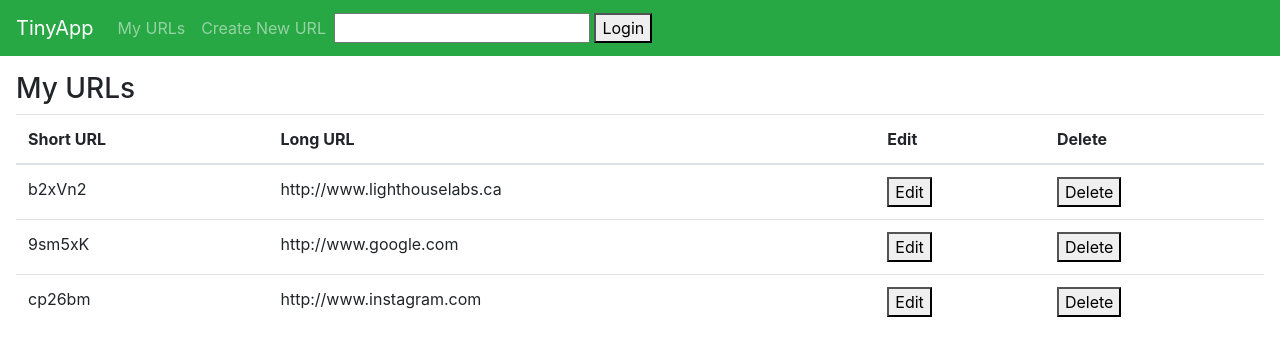
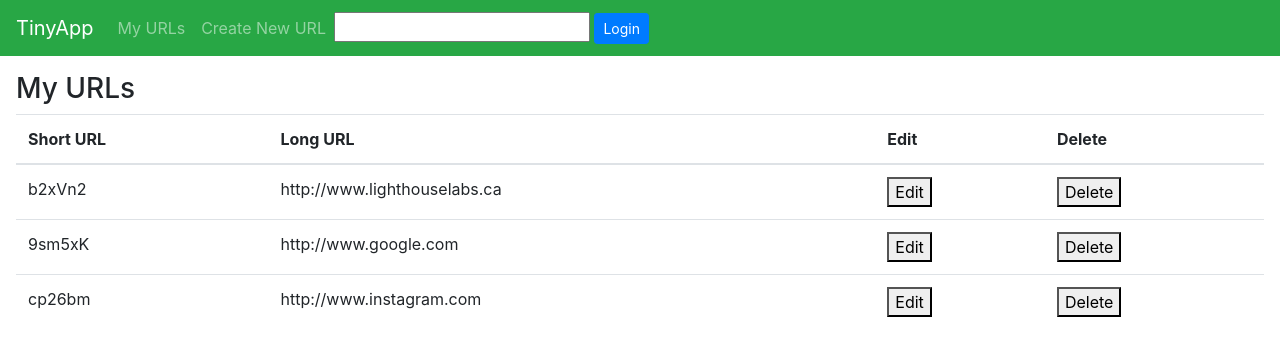
Before and after one commit to ChaiUrs/tinyapp, a Node server app: page /urls in a window 1280 px wide. Shown: the top 356 px of the page. Run offline with Node 20, Linux system fonts and the light colour scheme; some libraries are stand-ins or nearby versions.

Commit message:
Added logout button and clear cookie functions

```diff
--- a/views/partials/_header.ejs
+++ b/views/partials/_header.ejs
@@ -2,8 +2,10 @@
 <header>
   <nav class="navbar navbar-expand-md navbar-dark bg-success">
     <a class="navbar-brand" href="/urls">TinyApp</a>
-    <button class="navbar-toggler" type="button" data-toggle="collapse" data-target="#navbarNavAltMarkup" aria-controls="navbarNavAltMarkup" aria-expanded="false" aria-label="Toggle navigation">
-      <span class="navbar-toggler-icon"></span>
+    <button class="navbar-toggler" type="button" data-toggle="collapse"
+    data-target="#navbarNavAltMarkup" aria-controls="navbarNavAltMarkup"
+    aria-expanded="false" aria-label="Toggle navigation">
+    <span class="navbar-toggler-icon"></span>
     </button>
     <div class="collapse navbar-collapse" id="navbarNavAltMarkup">
     <ul class="navbar-nav">
@@ -15,14 +17,15 @@
       </li>
     </ul>
     <% if (username) {%>
-      Logged in as: <%= username %>
+
+      Logged in as: <%= username  %>
       <form method="POST" action="/logout">
-        <button type="submit">Logout</button>
+        <button type="submit" class="btn btn-secondary btn-sm">Logout</button>
       </form>
       <% } else { %>
         <form method="POST" action="/login">
           <input type="text" name="username"/>
-          <button type="submit">Login</button>
+          <button type="submit" class="btn btn-primary btn-sm">Login</button>
         </form>
       <% } %>
     </div>
```
